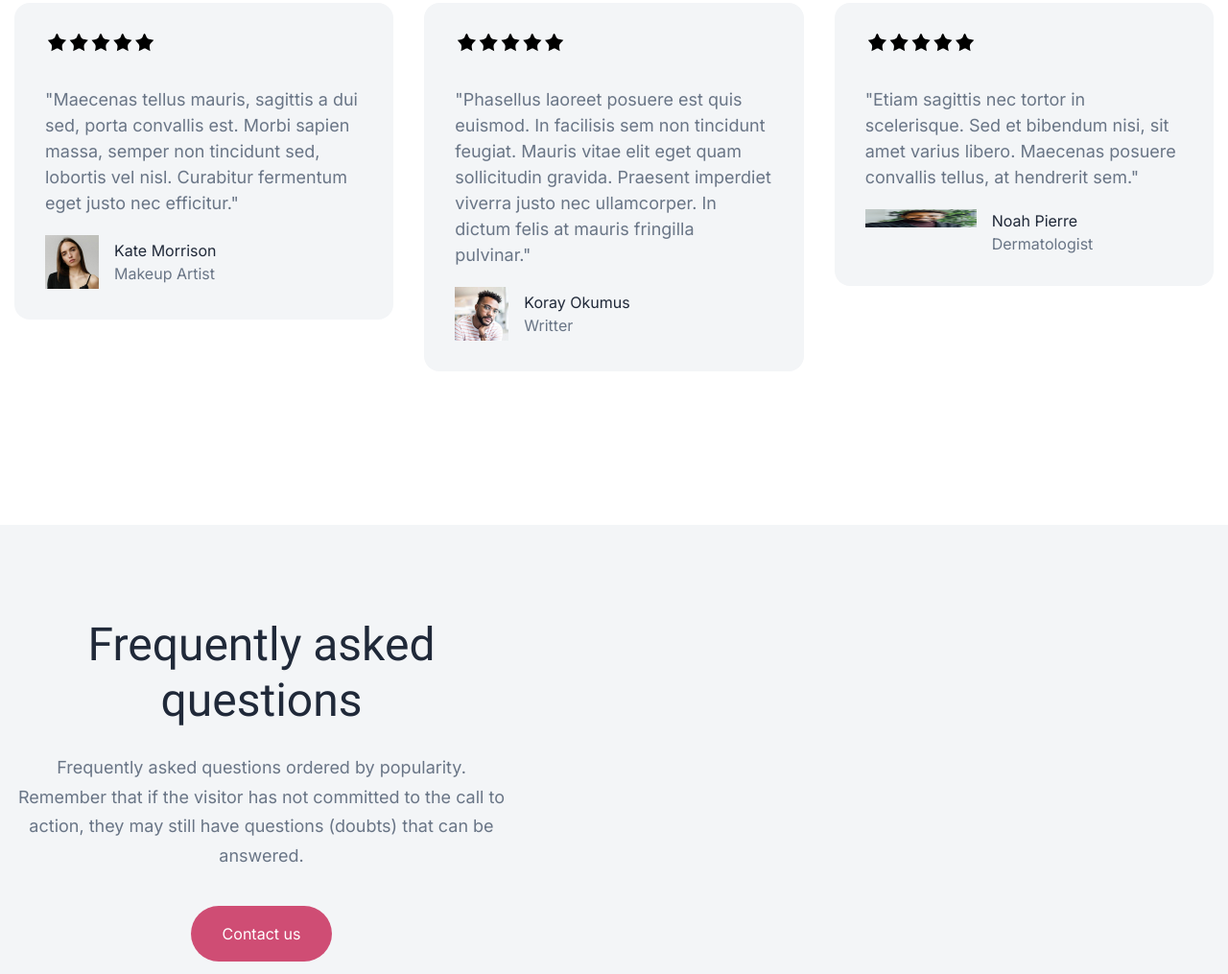
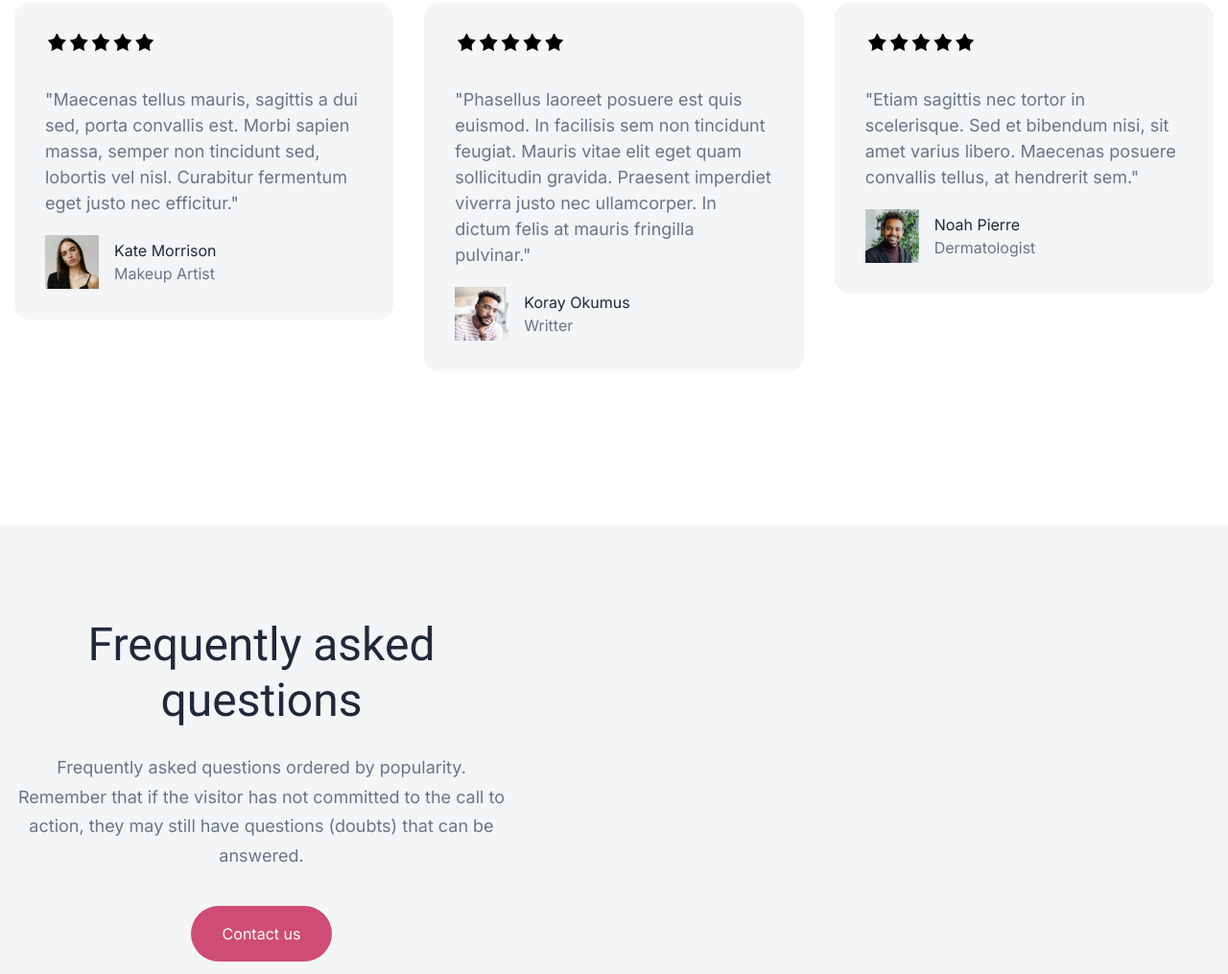
Before and after one commit to Zow4ik/beatiful.guthub.io, a plain HTML site: page index.html in a window 1280 px wide. Shown: the part 5928-6943 px from the top of the page at 96% size. Drawn offline with nearby package versions, Linux system fonts and the light colour scheme.

Commit message:
1.2 fixed
fixed image author

```diff
--- a/index.html
+++ b/index.html
@@ -471,8 +471,6 @@
                            src="images/webp/testimonials-6.webp"
                            alt=""
                            class="testimonials__image-author"
-                           width="116"
-                           height="19"
                         >
                         <div class="testimonials__info-author">
                            <span class="testimonials__name-author">Noah Pierre</span>
```
